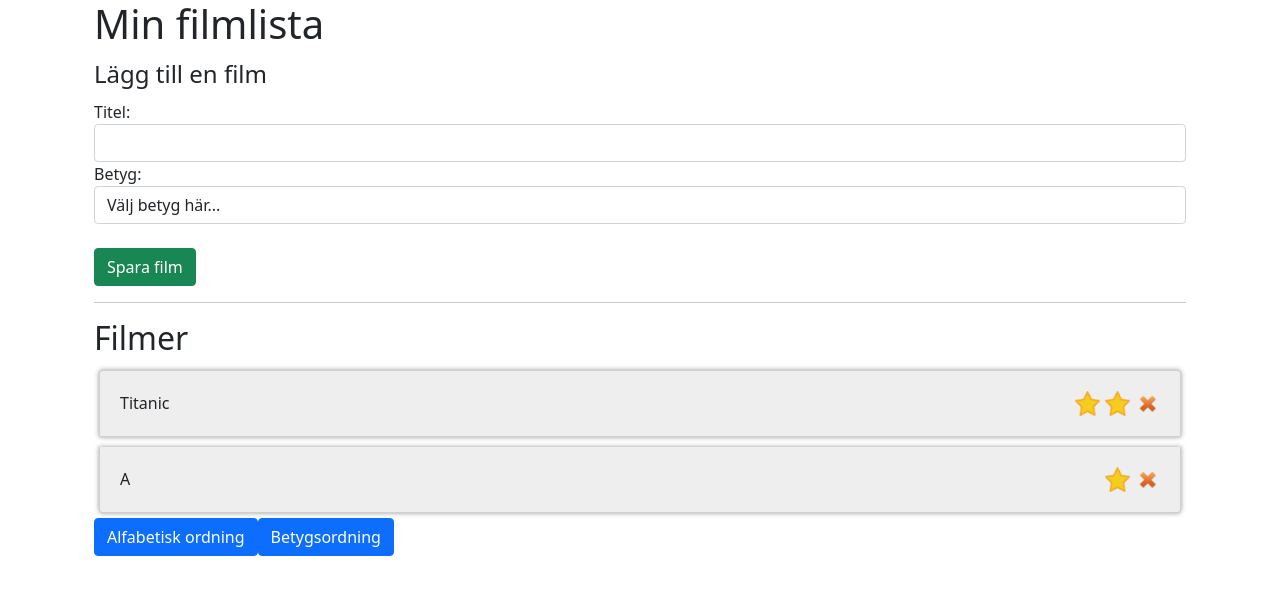
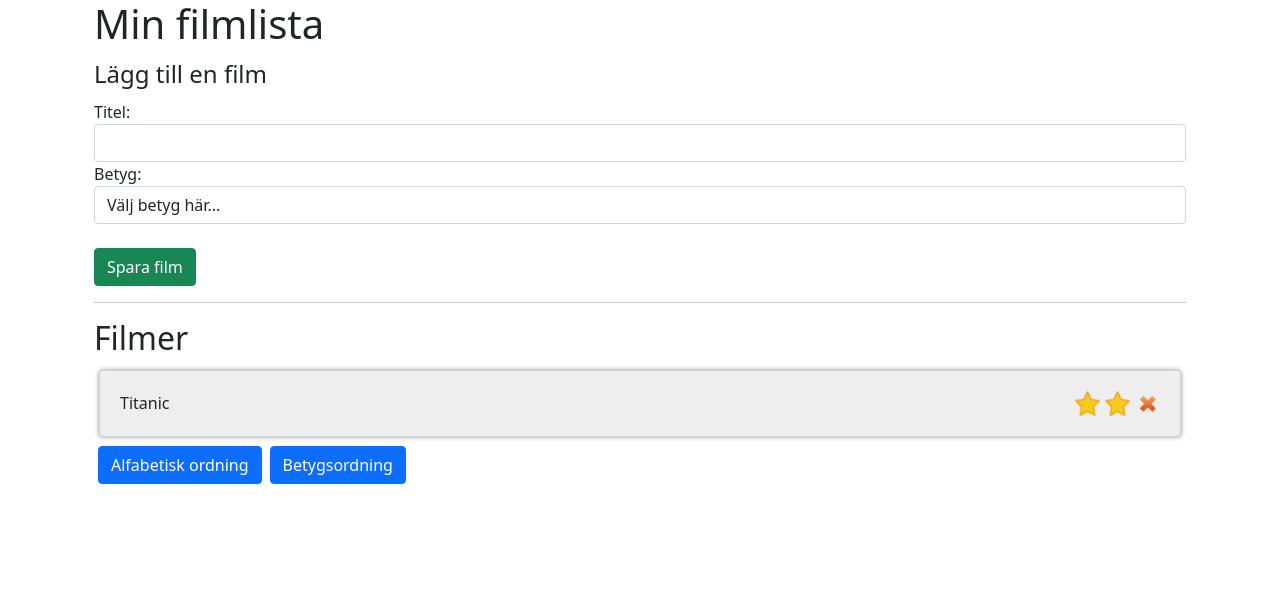
Before and after one commit to feliciabergflo/my-app, a React (Create React App) app: page / in a window 1280 px wide. Shown: the top 594 px of the page. Built offline with nearby package versions, Linux system fonts and the light colour scheme.

Commit message:
Fungerande sorteringsknappar

```diff
--- a/src/MovieList.js
+++ b/src/MovieList.js
@@ -1,19 +1,34 @@
-import React, { useState, useRef, useEffect } from 'react'
+import React, { useState, useRef, useEffect } from 'react';
 import Movie from "./Movie";
 
-export default function MovieList(props) {
+export default function MovieList() {
 
     const [movies, setMovies] = useState([{
         id: 1,
         title: "Titanic",
         grade: 2
-        },
-        {
-        id: 2,
-        title: "A",
-        grade: 1
         }
     ]);
+    const [sortType, setSortType] = useState();
+
+    useEffect(() => {
+        const sortArray = type => {
+            const types = {
+                title: "title",
+                grade: "grade"
+            };
+            const sortProperty = types[type];
+            if (sortProperty == "title") {
+                const sorted = [...movies].sort((a, b) => a.title.localeCompare(b.title));
+                setMovies(sorted);
+            } else if (sortProperty == "grade") {
+                const sorted = [...movies].sort((a, b) => b.grade - a.grade);
+                setMovies(sorted);
+            }
+        };
+
+        sortArray(sortType);
+    }, [sortType]);
 
     const titleRef = useRef();
     const gradeRef = useRef();
@@ -45,18 +60,6 @@ export default function MovieList(props) {
         setMovies(movies.filter((movie) => movie.id !== id));
     }
 
-    function orderAlphabetic() {
-        setMovies(movies.sort(function(a,b) {
-            return b.title - a.title;
-        }))
-    }
-
-    function orderGrade() {
-        setMovies(movies.sort(function(a,b) {
-            return b.grade - a.grade;
-        }))
-    }
-
     return (
         <div className="container">
             <h1>Min filmlista</h1>
@@ -71,7 +74,7 @@ export default function MovieList(props) {
 
                     <div className="form-group">
                         <label for="rating-field">Betyg:</label>
-                        <select type="text" ref={gradeRef} id="rating-field" class="form-control">
+                        <select type="text" ref={gradeRef} id="rating-field" className="form-control">
                             <option value="0">Välj betyg här...</option>
                             <option value="1">1</option>
                             <option value="2">2</option>
@@ -94,8 +97,8 @@ export default function MovieList(props) {
                 {movies.map(movie => <Movie key={movies.id} movie={movie} deleteMovie={deleteMovie} />)}
             </ul>
 
-            <button className="btn btn-primary" onClick={orderAlphabetic}>Alfabetisk ordning</button>
-            <button className="btn btn-primary" onClick={orderGrade}>Betygsordning</button>
+            <button className="btn btn-primary m-1" onClick={() => setSortType("title")}>Alfabetisk ordning</button>
+            <button className="btn btn-primary m-1" onClick={() => setSortType("grade")}>Betygsordning</button>
         </div>
     )
 }
```
